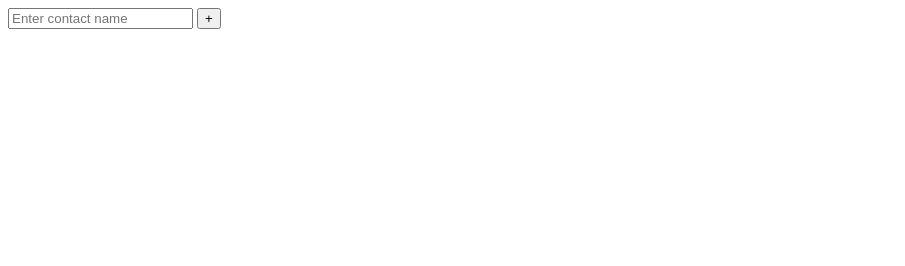
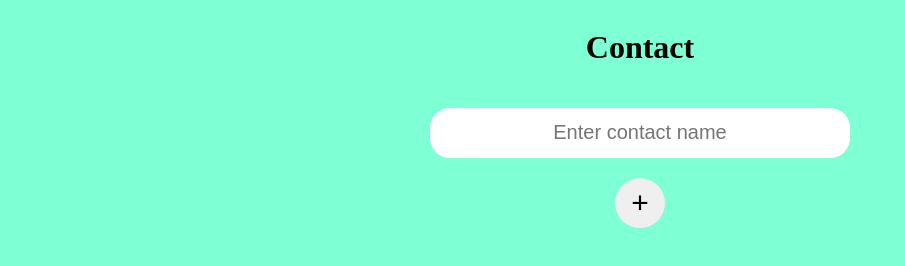
Before and after one commit to Micro-Shubham/contact-list, a plain HTML site: page index.html in a window 1280 px wide. Shown: the whole page, without its empty margins (0-905 px from the left). Drawn offline with Linux system fonts and the light colour scheme.

Commit message:
updated html and added css

```diff
--- a/index.html
+++ b/index.html
@@ -4,17 +4,16 @@
     <meta charset="UTF-8" />
     <meta name="viewport" content="width=device-width, initial-scale=1.0" />
     <title>Contact List</title>
-    <link src="stylesheet" href="style.css" />
+  <link rel="stylesheet" href="style.css">
   </head>
   <body>
     <div class="main">
+        <h1> Contact</h1>
       <div class="box">
-        <input type="text" placeholder="Enter contact name" />
-        <button class="add">+</button>
+        <input id="input" class="input" type="text" placeholder="Enter contact name" />
+        <button id="add" class="add">+</button>
       </div>
-      <div class="container" id="container">
-
-      </div>
+      <div class="container" id="container"></div>
     </div>
 
     <script src="script.js"></script>
--- a/style.css
+++ b/style.css
@@ -0,0 +1,38 @@
+body {
+    background-color:aquamarine;
+}
+
+.main {
+    display: flex;
+    justify-content: center;
+    align-items: center;
+    flex-direction: column;
+}
+.box {
+    display:flex;
+    flex-direction: column;
+    justify-content: center;
+    align-items: center;
+}
+
+.input {
+    width:400px;
+    height: 30px;
+    padding:10px;
+    margin:20px;
+    font-size: 20px;
+    text-align: center;
+    border-radius: 20px;
+    border:none;
+}
+
+.add {
+    width:50px;
+    height: 50px;
+    padding:5px;
+    font-size: 30px;
+    align-items: center;
+    border-radius: 30px;
+    border:none;
+
+}
```
